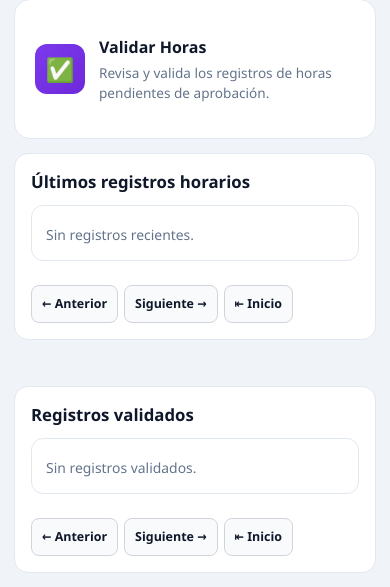
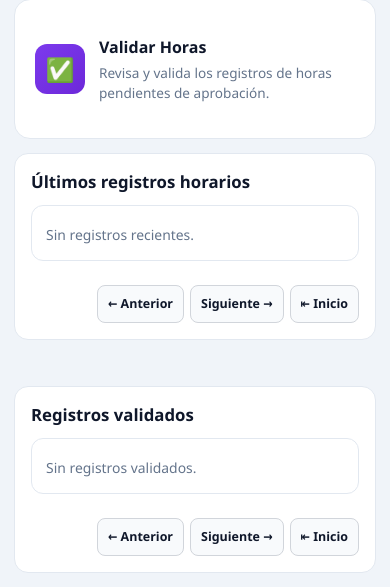
Before and after one commit to camir-hub/Control_Horario-Superpekes, a Flask app: page /admin in a window 390 px wide. Shown: the part 1210-1797 px from the top of the page. Run offline with Flask 3, Linux system fonts and the light colour scheme; a user stored in the database is signed in; data comes from the database, SQL or seed files in the repository; data that the repository does not hold is empty.

Commit message:
Se corrigen botones anterior, siguiente y Ir al principio para alinearlos a la derecha_v.2

```diff
--- a/static/css/responsive.css
+++ b/static/css/responsive.css
@@ -13,7 +13,7 @@ video {
 
 .pager {
     display: flex !important;
-    justify-content: flex-start !important;
+    justify-content: flex-end !important;
     align-items: center !important;
     gap: 10px !important;
     margin-top: 12px !important;
@@ -24,7 +24,7 @@ video {
     display: flex !important;
     gap: 6px !important;
     align-items: center !important;
-    justify-content: flex-start !important;
+    justify-content: flex-end !important;
     flex-wrap: wrap !important;
 }
 
@@ -111,7 +111,7 @@ table,
 
     .pager,
     .pager form {
-        justify-content: flex-start !important;
+        justify-content: flex-end !important;
     }
 
     .pager-btn {
```
